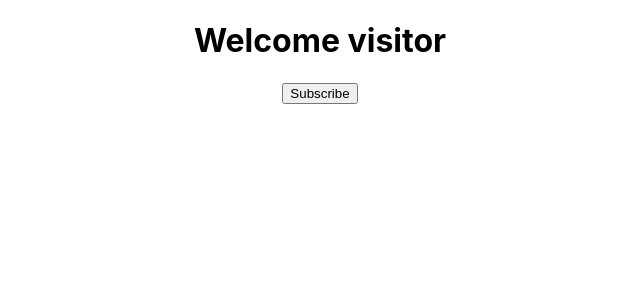
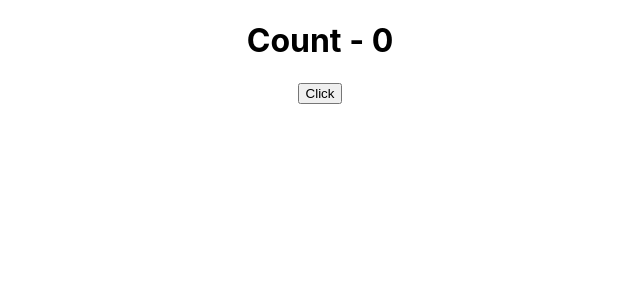
Before and after one commit to Brijeshlakkad/reactjs-exercises, a React (Create React App) app: page / in a window 1280 px wide. Shown: the top 300 px of the page, without its empty margins (320-960 px from the left). Built offline with nearby package versions, Linux system fonts and the light colour scheme.

Commit message:
setState is async

```diff
--- a/src/App.js
+++ b/src/App.js
@@ -5,12 +5,14 @@ import Hello from './components/Hello'
 import Welcome from './components/Welcome'
 import Greet from './components/Greet'
 import Message from './components/Message'
+import Counter from './components/Counter'
 
 function App() {
   return (
     <div className="App">
-     <Message />
-      { /* <Hello /> */}
+     <Counter />
+      { /* <Message />
+        <Hello /> */}
       {
       /*  <Greet name="Brijesh" age="21">
         Description: Software Developer
--- /dev/null
+++ b/src/components/Counter.js
@@ -0,0 +1,31 @@
+import React from 'react'
+import PropTypes from 'prop-types'
+
+class Counter extends React.Component {
+  constructor(){
+    super();
+    this.state = {
+      count: 0
+    }
+  }
+  increment(){
+    this.setState({
+      count: this.state.count + 1
+    },
+      () => {
+        console.log("Callback value: ", this.state.count)
+      }
+    );
+    console.log(this.state.count);  // This is because call to setState is asynchronous
+  }
+  render () {
+    return (
+      <div>
+        <h1>Count - {this.state.count} </h1>
+        <button onClick={()=> this.increment()}>Click</button>
+      </div>
+    )
+  }
+}
+
+export default Counter;
```
